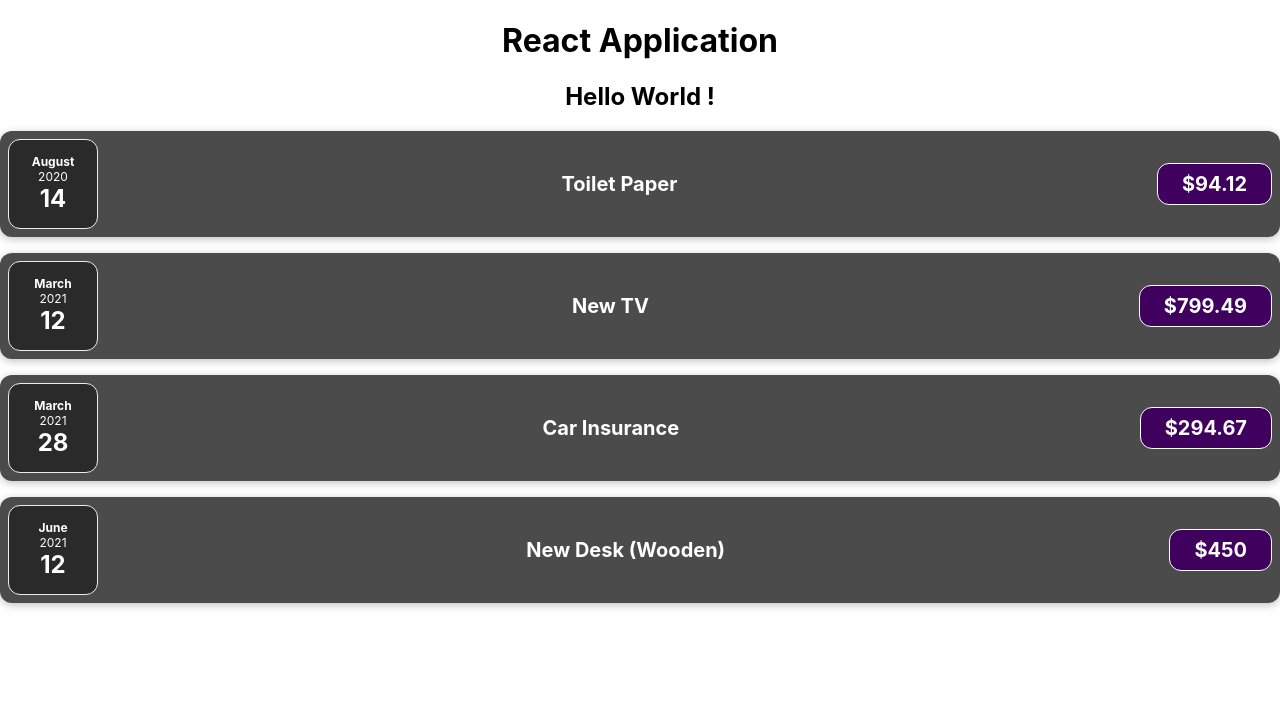
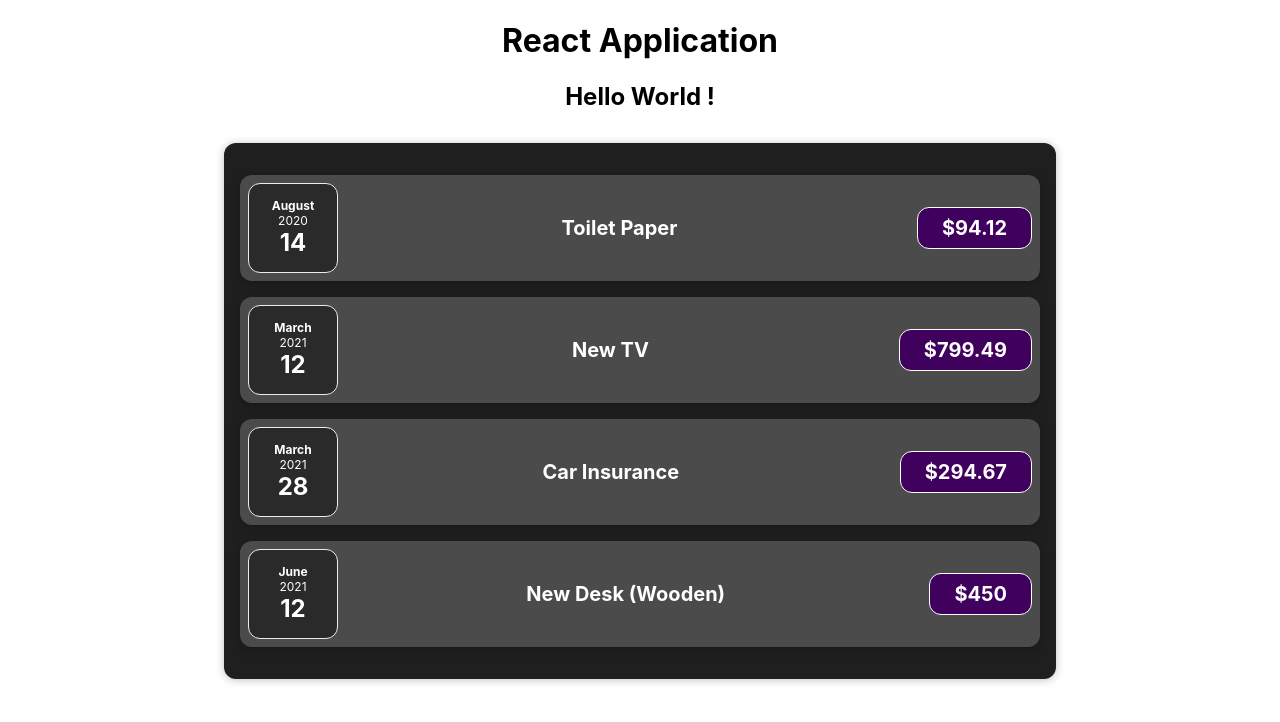
Before and after one commit to PanktiPatel99/First_React_app, a React (Create React App) app: page / in a window 1280 px wide. Shown: the top 722 px of the page. Built offline with nearby package versions, Linux system fonts and the light colour scheme.

Commit message:
add component Expenses

```diff
--- a/src/App.js
+++ b/src/App.js
@@ -1,8 +1,8 @@
 import "./App.css";
 import HelloWorld from "./components/HelloWorld";
-import ExpenseItem from "./components/ExpenseItem";
+import Expenses from "./components/Expenses";
 
-function App() {
+const App = () => {
   const expenses = [
     {
       id: "e1",
@@ -29,28 +29,9 @@
     <div className="App">
       <h1>React Application</h1>
       <HelloWorld></HelloWorld>
-      <ExpenseItem
-        title={expenses[0].title}
-        amount={expenses[0].amount}
-        date={expenses[0].date}
-      />
-      <ExpenseItem
-        title={expenses[1].title}
-        amount={expenses[1].amount}
-        date={expenses[1].date}
-      />
-      <ExpenseItem
-        title={expenses[2].title}
-        amount={expenses[2].amount}
-        date={expenses[2].date}
-      />
-      <ExpenseItem
-        title={expenses[3].title}
-        amount={expenses[3].amount}
-        date={expenses[3].date}
-      />
+      <Expenses items={expenses} />
     </div>
   );
-}
+};
 
 export default App;
--- /dev/null
+++ b/src/components/Expenses.css
@@ -0,0 +1,9 @@
+.expenses {
+  padding: 1rem;
+  background-color: rgb(31, 31, 31);
+  margin: 2rem auto;
+  width: 50rem;
+  max-width: 95%;
+  border-radius: 12px;
+  box-shadow: 0 1px 8px rgba(0, 0, 0, 0.25);
+}
--- /dev/null
+++ b/src/components/Expenses.js
@@ -0,0 +1,31 @@
+import ExpenseItem from "./ExpenseItem";
+import "./Expenses.css";
+
+const Expenses = (props) => {
+  return (
+    <div className="expenses">
+      <ExpenseItem
+        title={props.items[0].title}
+        amount={props.items[0].amount}
+        date={props.items[0].date}
+      />
+      <ExpenseItem
+        title={props.items[1].title}
+        amount={props.items[1].amount}
+        date={props.items[1].date}
+      />
+      <ExpenseItem
+        title={props.items[2].title}
+        amount={props.items[2].amount}
+        date={props.items[2].date}
+      />
+      <ExpenseItem
+        title={props.items[3].title}
+        amount={props.items[3].amount}
+        date={props.items[3].date}
+      />
+    </div>
+  );
+};
+
+export default Expenses;
```
